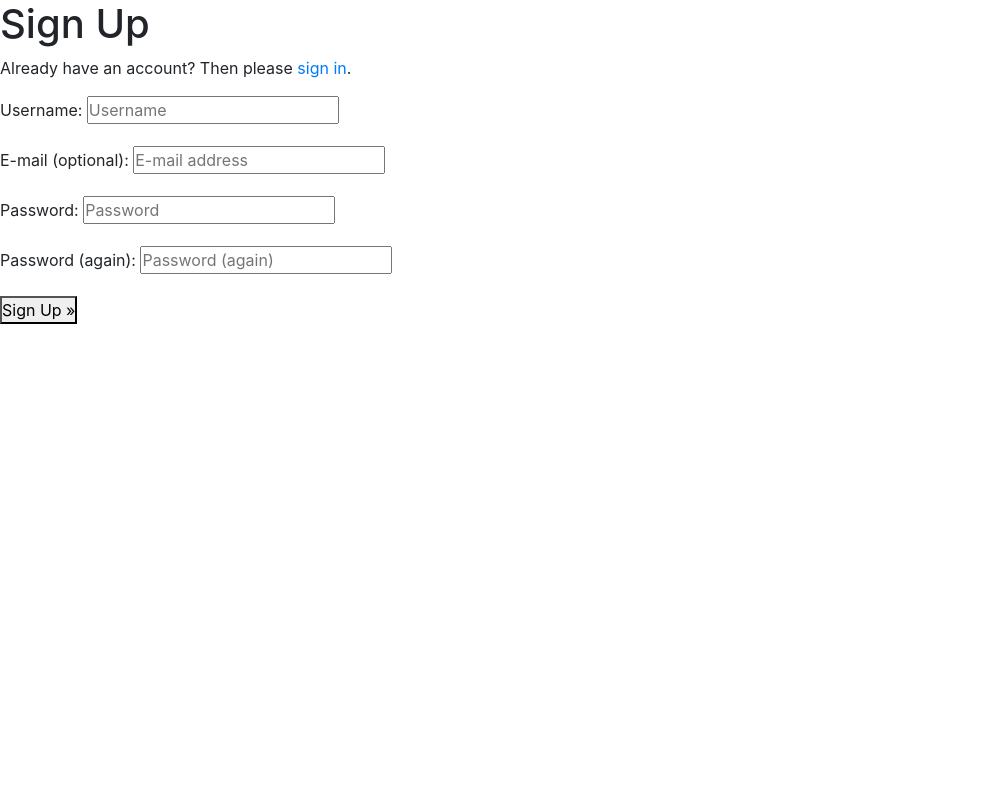
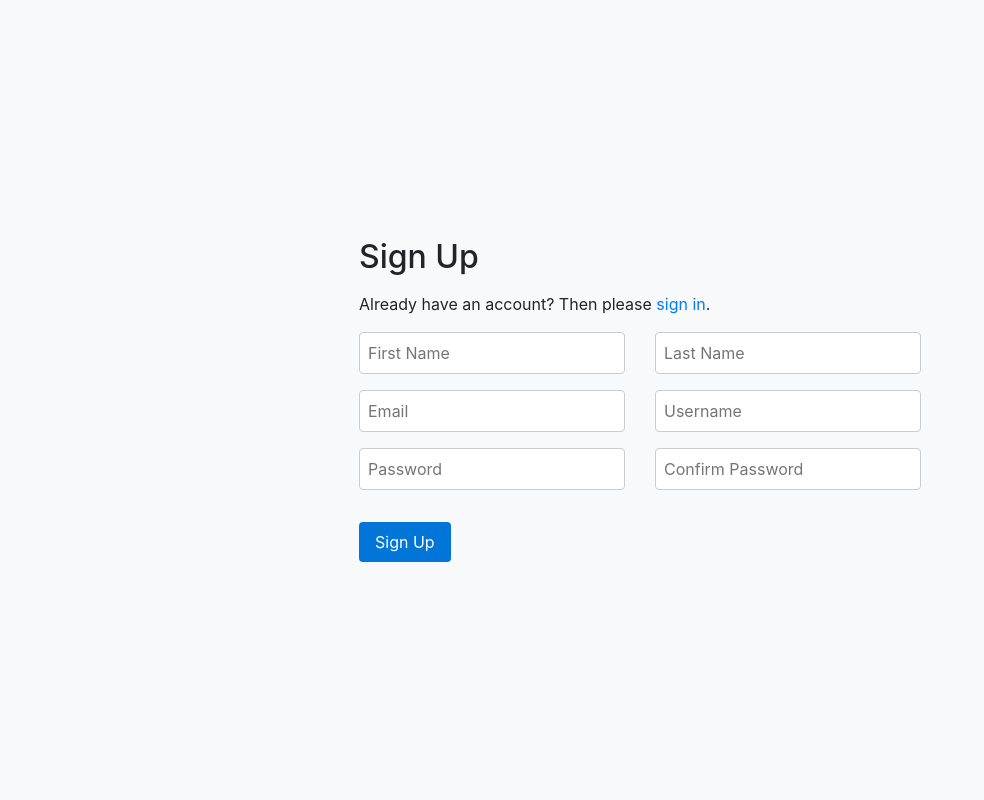
Before and after one commit to Evan2022/Trading-Journal, a Django app: page /accounts/signup/ in a window 1280 px wide. Shown: the whole page, without its empty margins (0-984 px from the left). Run offline with Django 3.2, Linux system fonts and the light colour scheme; some libraries are stand-ins or nearby versions.

Commit message:
create custom signupform and add basic style

```diff
--- a/templates/account/signup.html
+++ b/templates/account/signup.html
@@ -5,17 +5,53 @@
 {% block head_title %}{% trans "Signup" %}{% endblock %}
 
 {% block content %}
-<h1>{% trans "Sign Up" %}</h1>
-
-<p>{% blocktrans %}Already have an account? Then please <a href="{{ login_url }}">sign in</a>.{% endblocktrans %}</p>
-
-<form class="signup" id="signup_form" method="post" action="{% url 'account_signup' %}">
-  {% csrf_token %}
-  {{ form.as_p }}
-  {% if redirect_field_value %}
-  <input type="hidden" name="{{ redirect_field_name }}" value="{{ redirect_field_value }}" />
-  {% endif %}
-  <button type="submit">{% trans "Sign Up" %} &raquo;</button>
-</form>
-
+<div class="container-fluid h-100 vh-100 p-0">
+  <div class="h-100 d-flex align-items-center justify-content-center bg-light">
+    <form class="signup" id="signup_form" method="post" action="{% url 'account_signup' %}">
+      <h2>{% trans "Sign Up" %}</h2>
+      <p>{% blocktrans %}Already have an account? Then please <a href="{{ login_url }}">sign in</a>.{% endblocktrans %}</p>
+      {% csrf_token %}
+      <div class="row">
+        <div class="col-6">
+          <input type="text" name="first_name" class="form-input" placeholder="First Name">
+        </div>
+        <div class="col-6">
+          <input type="text" name="last_name" class="form-input" placeholder="Last Name">
+        </div>
+      </div>
+      <div class="row">
+        <div class="col-6">
+          <input type="email" name="email" class="form-input" placeholder="Email">
+        </div>
+        <div class="col-6">
+          <input type="text" name="username" class="form-input" placeholder="Username">
+        </div>
+      </div>
+      <div class="row">
+        <div class="col-6">
+          <input type="password" name="password1" class="form-input" placeholder="Password">
+        </div>
+        <div class="col-6">
+          <input type="password" name="password2" class="form-input" placeholder="Confirm Password">
+        </div>
+      </div>
+      {% if form.errors %}
+      <div class="alert alert-danger">
+          {% for field in form %}
+              {% for error in field.errors %}
+                  <p>{{ error }}</p>
+              {% endfor %}
+          {% endfor %}
+          {% for error in form.non_field_errors %}
+              <p>{{ error }}</p>
+          {% endfor %}
+      </div>
+      {% endif %}
+      {% if redirect_field_value %}
+      <input type="hidden" name="{{ redirect_field_name }}" value="{{ redirect_field_value }}"/>
+      {% endif %}
+      <button class="btn-submit primaryAction" type="submit">{% trans "Sign Up" %}</button>
+    </form>
+  </div>
+</div>
 {% endblock %}
```
Also changed, not shown: core/forms.py (+18 -1 lines), core/views.py (+7 -1 lines), templates/account/login.html (+6 -5 lines).
